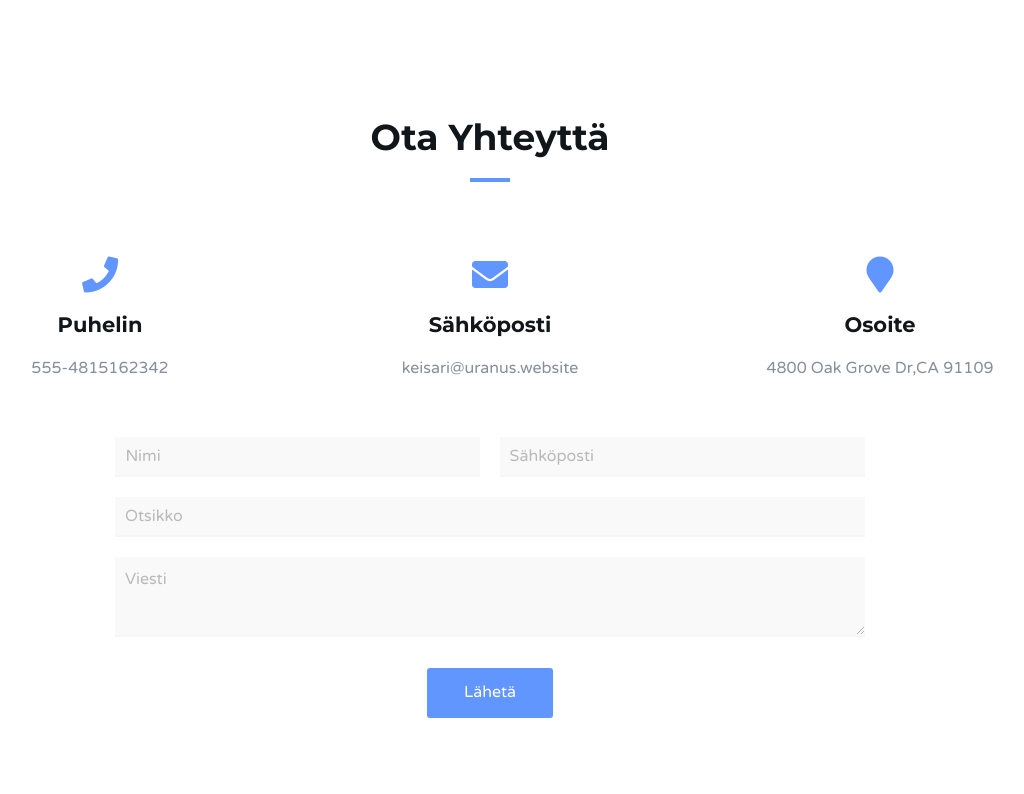
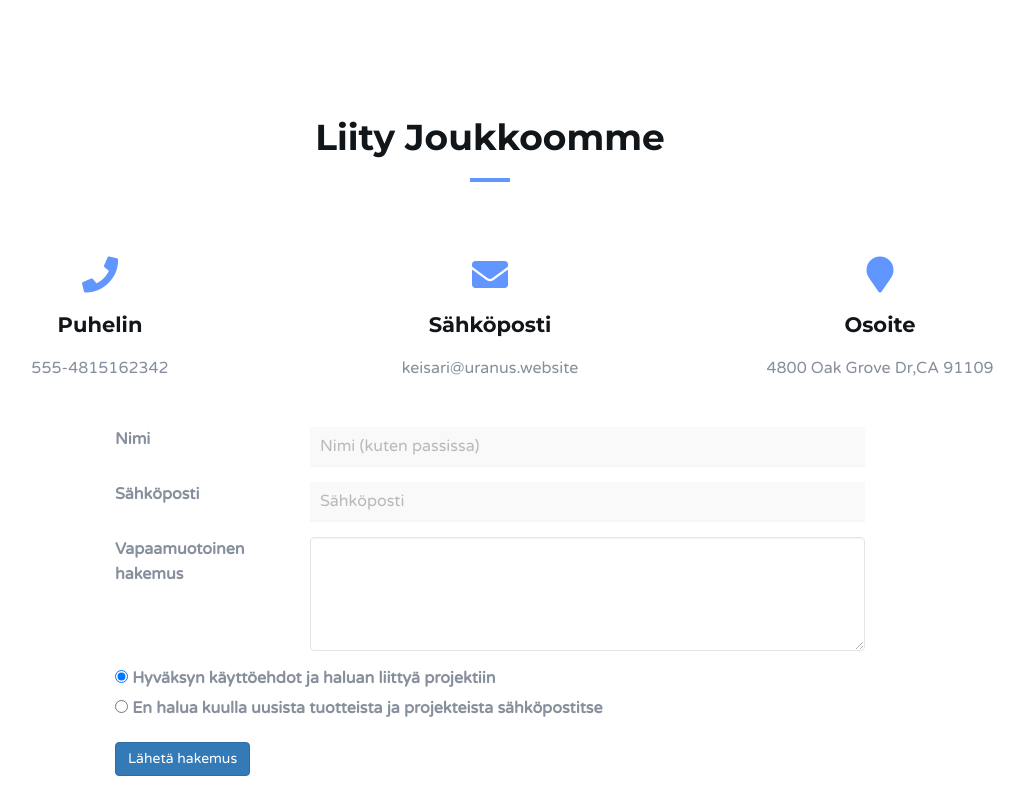
Before and after one commit to Heikki00/uranus, a website: page public/index.html in a window 1280 px wide. Shown: the part 5955-6749 px from the top of the page, without its empty margins (150-1174 px from the left). Drawn offline with Linux system fonts and the light colour scheme.

Commit message:
Non-working, pushed for convinience

```diff
--- a/public/index.html
+++ b/public/index.html
@@ -628,7 +628,7 @@
 							<div class="testimonial-meta">
 								<img src="./img/veikkoprof.jpg" alt="">
 								<h3 class="white-text">Jousi-Veikko</h3>
-								<span>Ensimmäinen aliluutnanttikätyri</span>
+								<span>Eunukkijäsen</span>
 							</div>
 							<p class="white-text">Sekä klassisen että modernin jousiteorian aloilla uraanurtavaa työtä tehnyt
 												Chipotlen suurin maahantuoja
@@ -652,11 +652,11 @@
 							<div class="testimonial-meta">
 								<img src="./img/masaprof.png" alt="">
 								<h3 class="white-text">Masa Mainio</h3>
-								<span>Panostaja</span>
+								<span>Ensimmäinen aliluutnanttikätyri</span>
 							</div>
 							<p class="white-text">
-								Projektiin vasten tahtoaan lisätty uhri, joka panostaa enemmän
-								 kuin kaikki muut yhteensä.
+								Projektin ainoa vapaaehtoisesti liittynyt uhri, joka on asiantuntija muun muassa
+								kiinalaisessa musiikkikulttuurissa.
 							</p>
 						</div>
 						<!-- /testimonial -->
@@ -689,7 +689,7 @@
 
 				<!-- Section-header -->
 				<div class="section-header text-center">
-					<h2 class="title">Ota yhteyttä</h2>
+					<h2 class="title">Liity joukkoomme</h2>
 				</div>
 				<!-- /Section-header -->
 
@@ -724,14 +724,51 @@
 				<!-- /contact -->
 
 				<!-- contact form -->
-				<div class="col-md-8 col-md-offset-2">
-					<form class="contact-form">
-						<input type="text" class="input" placeholder="Nimi">
-						<input type="email" class="input" placeholder="Sähköposti">
-						<input type="text" class="input" placeholder="Otsikko">
-						<textarea class="input" placeholder="Viesti"></textarea>
-						<button class="main-btn">Lähetä</button>
-					</form>
+				<div class="col-md-8 col-md-offset-2" style="margin-top: 30px">
+						<form>
+								<div class="form-group row">
+								  <label for="inputname" class="col-sm-3 col-form-label">Nimi</label>
+								  <div class="col-sm-9">
+									<input type="text" class="form-control-lg" id="inputname" placeholder="Nimi (kuten passissa)">
+								  </div>
+								</div>
+								<div class="form-group row">
+								  <label for="inputemail" class="col-sm-3 col-form-label">Sähköposti</label>
+								  <div class="col-sm-9">
+									<input type="text" class="form-control-lg" id="inputemail" placeholder="Sähköposti">
+								  </div>
+								</div>
+								<div class="form-group row">
+								<label for="coverletter" class="col-sm-3 col-form-label">Vapaamuotoinen hakemus</label>
+								<div class="col-sm-9">
+								<textarea type="form-control-lg" class="form-control" id="coverletter" rows="5" placeholder="Vapaamuotoinen hakemus">
+								</textarea>
+								</div>
+							</div>
+								<fieldset class="form-group">
+								  <div class="row">
+									<div class="col-sm-10">
+									  <div class="form-check">
+										<input class="form-check-input" type="radio" name="gridRadios" id="gridRadios1" value="option1" checked>
+										<label class="form-check-label" for="eularadio">
+											Hyväksyn käyttöehdot ja haluan liittyä projektiin
+										</label>
+									  </div>
+									  <div class="form-check">
+										<input class="form-check-input" type="radio" name="gridRadios" id="gridRadios2" value="option2">
+										<label class="form-check-label" for="newsradio">
+											En halua kuulla uusista tuotteista ja projekteista sähköpostitse
+										</label>
+									  </div>
+									</div>
+								  </div>
+								</fieldset>
+								<div class="form-group row">
+								  <div class="col-sm-10">
+									<button type="submit" class="btn btn-primary" id="sendform">Lähetä hakemus</button>
+								  </div>
+								</div>
+							  </form>
 				</div>
 				<!-- /contact form -->
 
--- a/public/js/main.js
+++ b/public/js/main.js
@@ -13,6 +13,21 @@
 		target: '#nav',
 		offset: $(window).height() / 2
 	});
+
+	$('#sendform').on("click", (e) => {
+		e.preventDefault()
+		let name = $("#inputname").text()
+		let email = $("inputemail").text()
+		let cover = $("coverletter").text()
+
+		$.ajax({type: "POST",
+				url:"join",
+				data: {name: "name", email: "email", cover: "cover"},
+				success: (data) => {
+					console.log(data)
+				}})
+
+	})
 
 	///////////////////////////
 	// Smooth scroll
```
Also changed, not shown: public/quotes.json (added, +22 -0 lines), server.js (+9 -0 lines).
